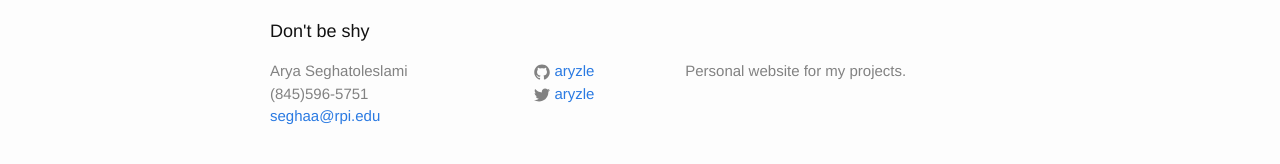
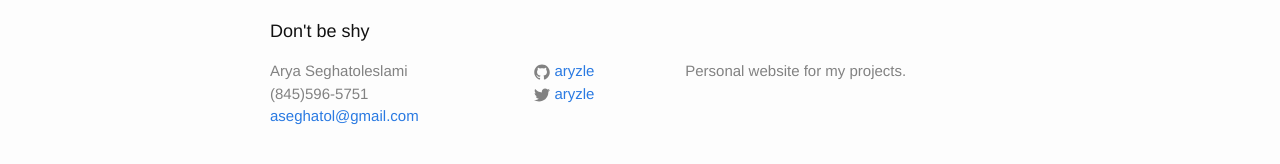
Before and after one commit to tboneyang/aryzle.github.io, a Jekyll site: the page built from index.html, in a window 1280 px wide. Shown: the part 414-578 px from the top of the page. Built offline with Jekyll 4.4.1, drawn with Linux system fonts in a browser that asks for light colours.

Commit message:
updated email

```diff
--- a/_config.yml
+++ b/_config.yml
@@ -1,6 +1,6 @@
 # Site settings
 title: Arya Seghatoleslami
-email: seghaa@rpi.edu
+email: aseghatol@gmail.com
 description: > # this means to ignore newlines until "baseurl:"
   Personal website for my projects.
 baseurl: "" # the subpath of your site, e.g. /blog/
```
